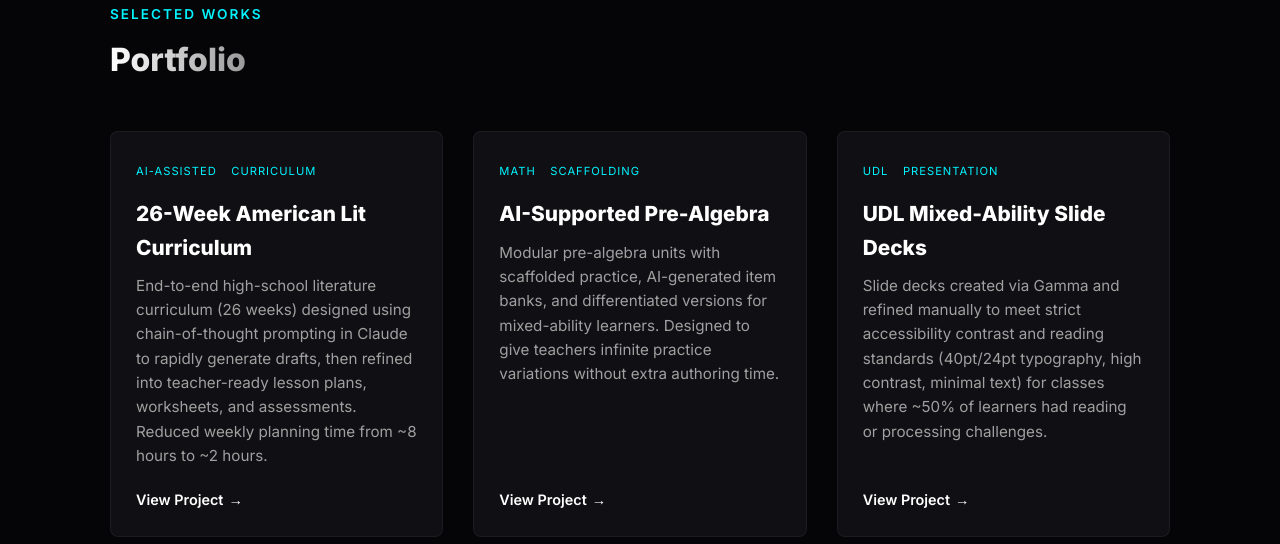
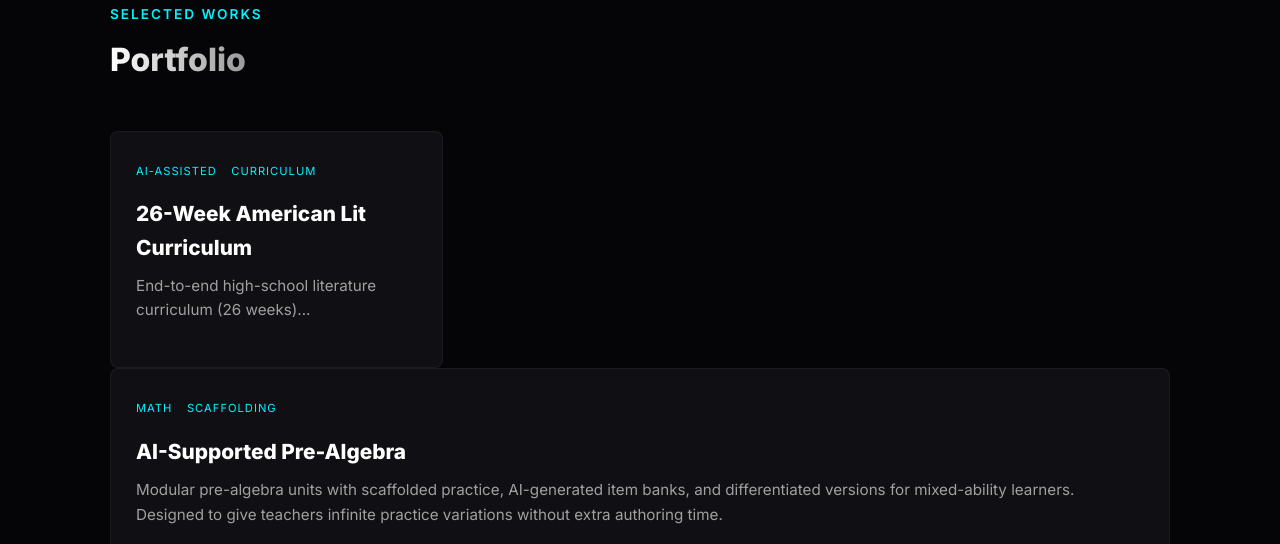
Before and after one commit to luvbuniz/amy-portfolio, a plain HTML site: page index.html in a window 1280 px wide. Shown: the part 1940-2484 px from the top of the page. Drawn offline with Linux system fonts and the light colour scheme.

Commit message:
Update index.html

```diff
--- a/index.html
+++ b/index.html
@@ -623,23 +623,24 @@
             <div class="portfolio-grid">
 
                 <!-- Card 1 -->
-                <div class="project-card">
-                    <div class="card-tags">
-                        <span class="card-tag">AI-Assisted</span>
-                        <span class="card-tag">Curriculum</span>
-                    </div>
-                    <h3 class="project-title">26-Week American Lit Curriculum</h3>
-                    <p class="project-desc">
-                        End-to-end high-school literature curriculum (26 weeks) designed using chain-of-thought
-                        prompting in Claude to rapidly generate drafts, then refined into teacher-ready lesson plans,
-                        worksheets, and assessments. Reduced weekly planning time from ~8 hours to ~2 hours.
-                    </p>
-                   <a href="American_Lit_UDL_Redesign.html"
-   class="card-link"
+                <a href="American-Lit-Curriculum-Portfolio.html"
+   class="project-card project-link-wrapper"
    target="_blank"
    rel="noopener noreferrer">
-   View Project <span>→</span>
+
+    <div class="card-tags">
+        <span class="card-tag">AI-Assisted</span>
+        <span class="card-tag">Curriculum</span>
+    </div>
+
+    <h3 class="project-title">26-Week American Lit Curriculum</h3>
+
+    <p class="project-desc">
+        End-to-end high-school literature curriculum (26 weeks)...
+    </p>
+
 </a>
+
 
 
                 </div>
```
